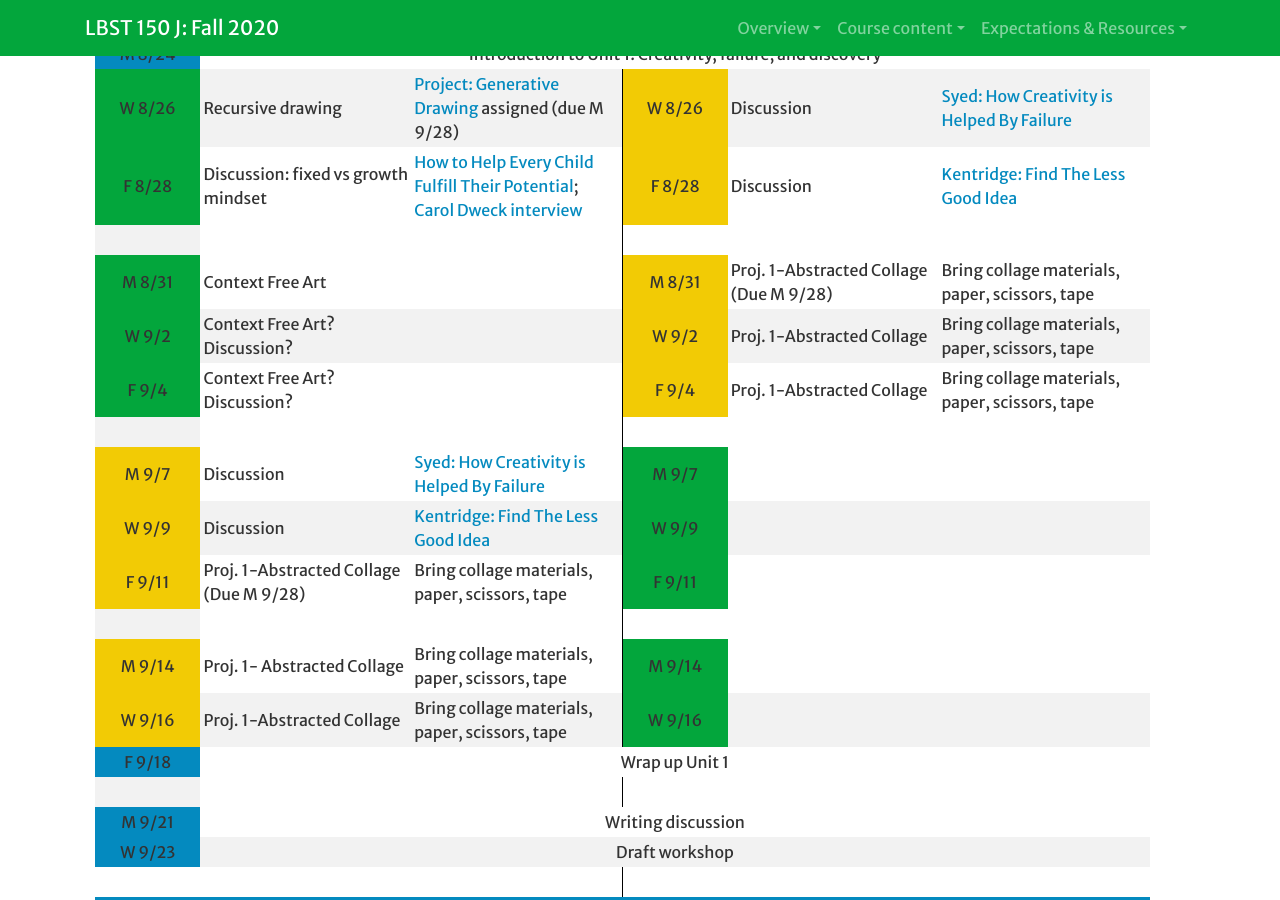
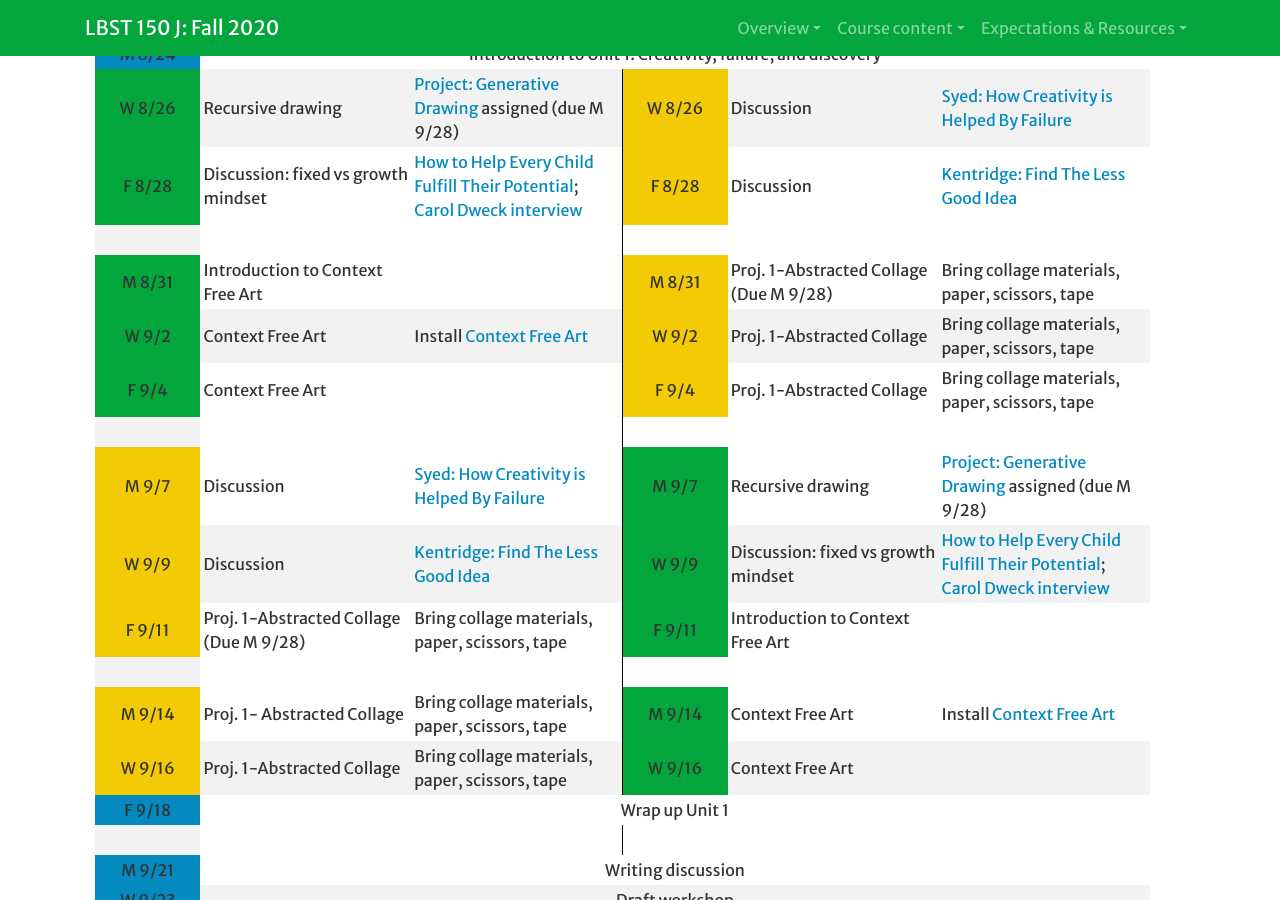
Before and after one commit to Hendrix-CS/creativity-TEC, a Jekyll site: the page built from index.md, in a window 1280 px wide and 900 px high, scrolled down 2102 px. Built offline with Jekyll 4.4.1, drawn with Linux system fonts in a browser that asks for light colours; a script that is not in the unit is left out; our own code applies the rules of GitHub Pages for plain Markdown files.

Commit message:
update Unit 1 schedule

```diff
--- a/_config.yml
+++ b/_config.yml
@@ -155,7 +155,7 @@ calendar:
   - date: M 8/31
 
     instr1: yorgey
-    topic1: "Context Free Art"
+    topic1: "Introduction to Context Free Art"
     notes1: ""
 
     instr2: gill
@@ -165,8 +165,8 @@ calendar:
   - date: W 9/2
 
     instr1: yorgey
-    topic1: "Context Free Art? Discussion?"
-    notes1: ""
+    topic1: "Context Free Art"
+    notes1: "Install [Context Free Art](https://www.contextfreeart.org/)"
 
     instr2: gill
     topic2: "Proj. 1-Abstracted Collage"
@@ -175,7 +175,7 @@ calendar:
   - date: F 9/4
 
     instr1: yorgey
-    topic1: "Context Free Art? Discussion?"
+    topic1: "Context Free Art"
     notes1: ""
 
     instr2: gill
@@ -189,8 +189,8 @@ calendar:
     notes1: "[Syed: How Creativity is Helped By Failure](https://www.bbc.com/news/magazine-34775411)"
 
     instr2: yorgey
-    topic2: ""
-    notes2: ""
+    topic2: "Recursive drawing"
+    notes2: "[Project: Generative Drawing](projects/generativedrawing.html) assigned (due M 9/28)"
 
   - date: W 9/9
 
@@ -199,8 +199,8 @@ calendar:
     notes1: "[Kentridge: Find The Less Good Idea](https://www.youtube.com/watch?v=SmaXqktW3A8&t=18s)"
 
     instr2: yorgey
-    topic2: ""
-    notes2: ""
+    topic2: "Discussion: fixed vs growth mindset"
+    notes2: "[How to Help Every Child Fulfill Their Potential](https://youtu.be/Yl9TVbAal5s); [Carol Dweck interview](http://onedublin.org/2012/06/19/stanford-universitys-carol-dweck-on-the-growth-mindset-and-education/)"
 
   - date: F 9/11
 
@@ -209,7 +209,7 @@ calendar:
     notes1: "Bring collage materials, paper, scissors, tape"
 
     instr2: yorgey
-    topic2: ""
+    topic2: "Introduction to Context Free Art"
     notes2: ""
 
   - date: M 9/14
@@ -219,8 +219,8 @@ calendar:
     notes1: "Bring collage materials, paper, scissors, tape"
 
     instr2: yorgey
-    topic2: ""
-    notes2: ""
+    topic2: "Context Free Art"
+    notes2: "Install [Context Free Art](https://www.contextfreeart.org/)"
 
   - date: W 9/16
 
@@ -229,7 +229,7 @@ calendar:
     notes1: "Bring collage materials, paper, scissors, tape"
 
     instr2: yorgey
-    topic2: ""
+    topic2: "Context Free Art"
     notes2: ""
 
   - date: F 9/18
```
